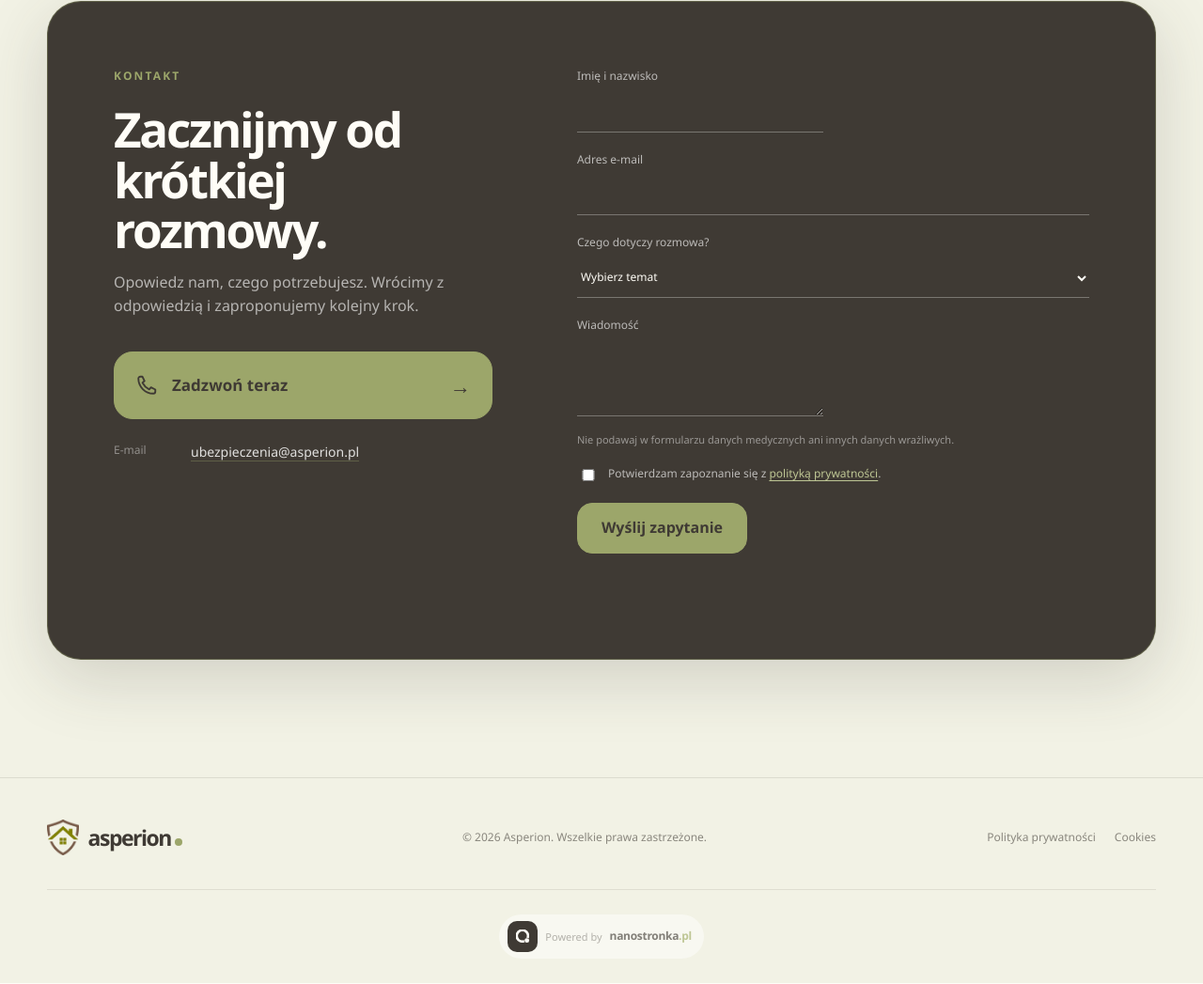
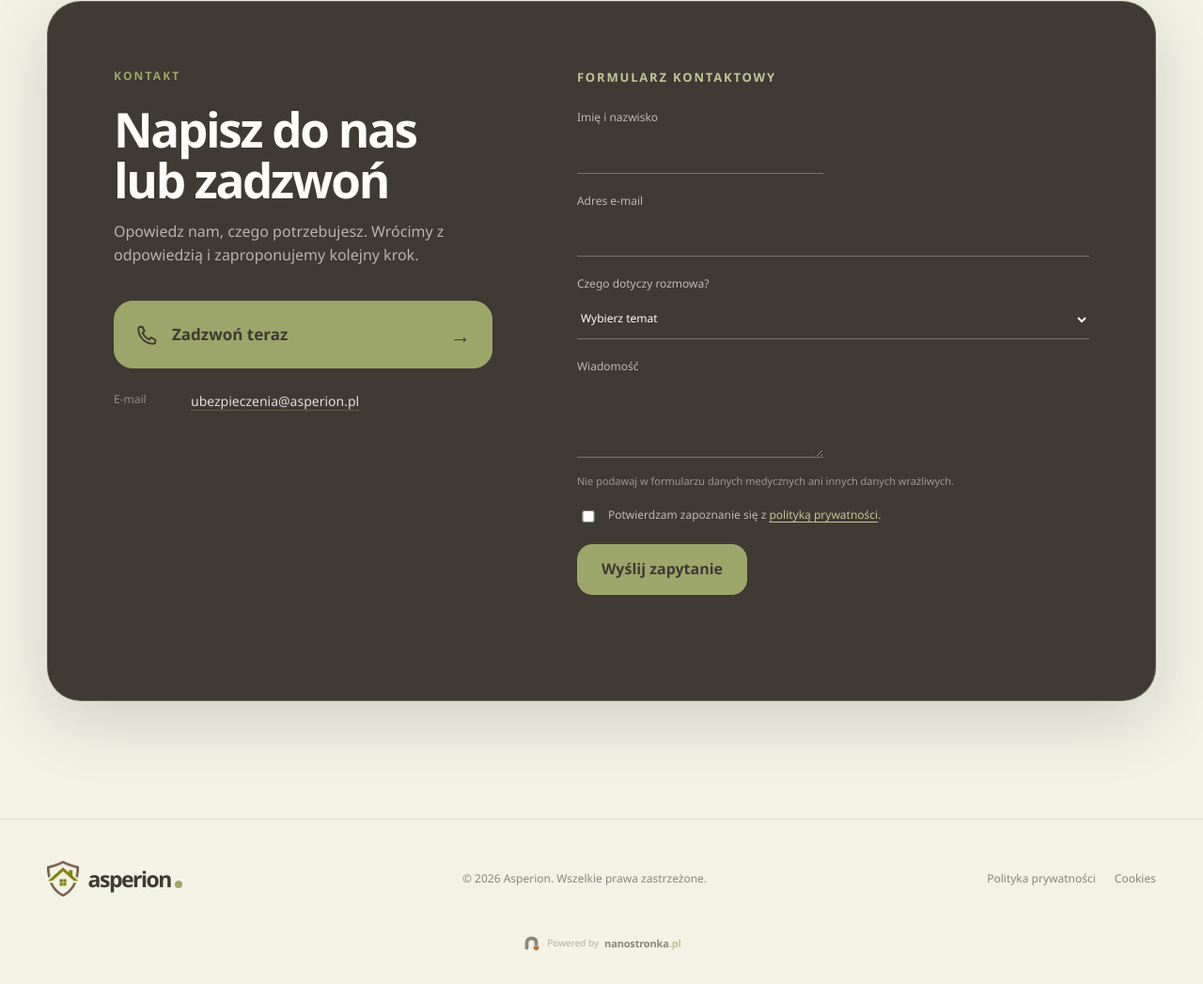
Before and after one commit to ukasshee/asperion, a website: page index.html in a window 1280 px wide. Shown: the part 4031-5078 px from the top of the page at 94% size. Drawn offline with Linux system fonts and the light colour scheme.

Commit message:
Improve contact section, footer credit, and asset freshness (#2)
Update localized contact messaging, add a labeled contact form, modernize the nanostronka credit, and prevent stale deployed CSS and JavaScript assets.

```diff
--- a/app.js
+++ b/app.js
@@ -11,7 +11,7 @@
     offer1Title: "Komunikacyjne", offer1Text: "OC, AC, NNW i assistance — ochrona kierowcy, pasażerów oraz pojazdu.", offer1Alt: "Oliwkowy samochód zaparkowany przed domem", offer2Title: "Majątkowe", offer2Text: "Ochrona domu, mieszkania, wyposażenia i odpowiedzialności w życiu prywatnym.", offer2Alt: "Oświetlony dom otoczony zielenią o zmierzchu", offer3Title: "Firmowe", offer3Text: "Ochrona majątku, pracowników, odpowiedzialności i ciągłości działania firmy.", offer3Alt: "Właściciele firmy omawiający plany przy stole", offer4Title: "Zdrowotne", offer4Text: "Dostęp do prywatnej opieki medycznej, specjalistów, badań i leczenia.", offer4Alt: "Lekarka podczas spokojnej konsultacji z pacjentką", learnMore: "Dowiedz się więcej <span>→</span>",
     processEyebrow: "JAK DZIAŁAMY", processTitle: "Prościej, niż myślisz.", processLead: "Bierzemy na siebie porównanie wariantów i formalności. Ty podejmujesz świadomą decyzję.", processCta: "Zacznij od rozmowy", step1Title: "Rozmowa", step1Text: "Poznajemy Twoją sytuację, cele i najważniejsze ryzyka.", step2Title: "Analiza", step2Text: "Porównujemy dostępne rozwiązania i wskazujemy różnice.", step3Title: "Decyzja", step3Text: "Wyjaśniamy warunki i pomagamy bezpiecznie przejść przez formalności.",
     aboutEyebrow: "ASPERION", aboutTitle: "Ubezpieczenia są złożone. Nasza rola to uczynić je zrozumiałymi.", aboutText1: "Łączymy znajomość rynku z indywidualnym podejściem. Patrzymy szerzej niż na samą cenę — liczy się zakres ochrony, wyłączenia i realne wsparcie wtedy, gdy jest potrzebne.", aboutText2: "Budujemy relacje oparte na zaufaniu, przejrzystości i odpowiedzialności.",
-    contactEyebrow: "KONTAKT", contactTitle: "Zacznijmy od krótkiej rozmowy.", contactLead: "Opowiedz nam, czego potrzebujesz. Wrócimy z odpowiedzią i zaproponujemy kolejny krok.", companyType: "Pośrednictwo Ubezpieczeniowe", addressLabel: "Adres", phoneLabel: "Telefon", callNow: "Zadzwoń teraz", formName: "Imię i nazwisko", formEmail: "Adres e-mail", formTopic: "Czego dotyczy rozmowa?", formChoose: "Wybierz temat", formMotor: "Ubezpieczenia komunikacyjne", formProperty: "Ubezpieczenia majątkowe", formHealth: "Ubezpieczenia zdrowotne", formBusiness: "Ubezpieczenia firmowe", formOther: "Inny temat", formMessage: "Wiadomość", formSensitive: "Nie podawaj w formularzu danych medycznych ani innych danych wrażliwych.", formConsent: "Potwierdzam zapoznanie się z <a href=\"privacy.html\">polityką prywatności</a>.", formSubmit: "Wyślij zapytanie", formSending: "Wysyłanie…", formSuccess: "Dziękujemy! Wiadomość została wysłana. Odpowiemy najszybciej, jak to możliwe.", formError: "Nie udało się wysłać wiadomości. Spróbuj ponownie lub napisz na ubezpieczenia@asperion.pl.", formRateLimit: "Wysłano zbyt wiele zapytań. Spróbuj ponownie za kilka minut.", rights: "Wszelkie prawa zastrzeżone.", privacy: "Polityka prywatności", cookies: "Cookies",
+    contactEyebrow: "KONTAKT", contactTitle: "Napisz do nas lub zadzwoń", contactLead: "Opowiedz nam, czego potrzebujesz. Wrócimy z odpowiedzią i zaproponujemy kolejny krok.", companyType: "Pośrednictwo Ubezpieczeniowe", addressLabel: "Adres", phoneLabel: "Telefon", callNow: "Zadzwoń teraz", formHeading: "Formularz kontaktowy", formName: "Imię i nazwisko", formEmail: "Adres e-mail", formTopic: "Czego dotyczy rozmowa?", formChoose: "Wybierz temat", formMotor: "Ubezpieczenia komunikacyjne", formProperty: "Ubezpieczenia majątkowe", formHealth: "Ubezpieczenia zdrowotne", formBusiness: "Ubezpieczenia firmowe", formOther: "Inny temat", formMessage: "Wiadomość", formSensitive: "Nie podawaj w formularzu danych medycznych ani innych danych wrażliwych.", formConsent: "Potwierdzam zapoznanie się z <a href=\"privacy.html\">polityką prywatności</a>.", formSubmit: "Wyślij zapytanie", formSending: "Wysyłanie…", formSuccess: "Dziękujemy! Wiadomość została wysłana. Odpowiemy najszybciej, jak to możliwe.", formError: "Nie udało się wysłać wiadomości. Spróbuj ponownie lub napisz na ubezpieczenia@asperion.pl.", formRateLimit: "Wysłano zbyt wiele zapytań. Spróbuj ponownie za kilka minut.", rights: "Wszelkie prawa zastrzeżone.", privacy: "Polityka prywatności", cookies: "Cookies",
     themeToLight: "Włącz jasny motyw", themeToDark: "Włącz ciemny motyw", title: "Asperion — ubezpieczenia dobrane do Ciebie", description: "Asperion — pośrednictwo ubezpieczeniowe dla osób, rodzin i firm."
   },
   en: {
@@ -22,7 +22,7 @@
     offer1Title: "Motor", offer1Text: "Third-party liability, comprehensive cover, accident insurance and assistance for drivers, passengers and vehicles.", offer1Alt: "Olive-green car parked in front of a home", offer2Title: "Property", offer2Text: "Protection for your house, apartment, belongings and personal liability.", offer2Alt: "A warmly lit home surrounded by greenery at dusk", offer3Title: "Business", offer3Text: "Protection for company assets, employees, liability and business continuity.", offer3Alt: "Business owners discussing plans at a table", offer4Title: "Health", offer4Text: "Access to private medical care, specialists, diagnostic tests and treatment.", offer4Alt: "Doctor during a calm consultation with a patient", learnMore: "Learn more <span>→</span>",
     processEyebrow: "HOW IT WORKS", processTitle: "Simpler than you think.", processLead: "We take care of comparing options and paperwork. You make an informed decision.", processCta: "Start with a conversation", step1Title: "Conversation", step1Text: "We learn about your situation, goals and key risks.", step2Title: "Analysis", step2Text: "We compare available solutions and highlight the differences.", step3Title: "Decision", step3Text: "We explain the terms and guide you safely through the formalities.",
     aboutEyebrow: "ASPERION", aboutTitle: "Insurance is complex. Our role is to make it clear.", aboutText1: "We combine market knowledge with a personal approach. We look beyond price — coverage, exclusions and genuine support when it matters are what count.", aboutText2: "We build relationships based on trust, transparency and responsibility.",
-    contactEyebrow: "CONTACT", contactTitle: "Let's start with a short conversation.", contactLead: "Tell us what you need. We will get back to you and suggest the next step.", companyType: "Insurance Brokerage", addressLabel: "Address", phoneLabel: "Phone", callNow: "Call now", formName: "Full name", formEmail: "Email address", formTopic: "What would you like to discuss?", formChoose: "Choose a topic", formMotor: "Motor insurance", formProperty: "Property insurance", formHealth: "Health insurance", formBusiness: "Business insurance", formOther: "Other", formMessage: "Message", formSensitive: "Do not include medical information or other sensitive data in this form.", formConsent: "I confirm that I have read the <a href=\"privacy.html\">privacy policy</a>.", formSubmit: "Send enquiry", formSending: "Sending…", formSuccess: "Thank you! Your message has been sent. We will reply as soon as possible.", formError: "We could not send your message. Please try again or email ubezpieczenia@asperion.pl.", formRateLimit: "Too many enquiries have been sent. Please try again in a few minutes.", rights: "All rights reserved.", privacy: "Privacy policy", cookies: "Cookies",
+    contactEyebrow: "CONTACT", contactTitle: "Write to us or give us a call", contactLead: "Tell us what you need. We will get back to you and suggest the next step.", companyType: "Insurance Brokerage", addressLabel: "Address", phoneLabel: "Phone", callNow: "Call now", formHeading: "Contact form", formName: "Full name", formEmail: "Email address", formTopic: "What would you like to discuss?", formChoose: "Choose a topic", formMotor: "Motor insurance", formProperty: "Property insurance", formHealth: "Health insurance", formBusiness: "Business insurance", formOther: "Other", formMessage: "Message", formSensitive: "Do not include medical information or other sensitive data in this form.", formConsent: "I confirm that I have read the <a href=\"privacy.html\">privacy policy</a>.", formSubmit: "Send enquiry", formSending: "Sending…", formSuccess: "Thank you! Your message has been sent. We will reply as soon as possible.", formError: "We could not send your message. Please try again or email ubezpieczenia@asperion.pl.", formRateLimit: "Too many enquiries have been sent. Please try again in a few minutes.", rights: "All rights reserved.", privacy: "Privacy policy", cookies: "Cookies",
     themeToLight: "Switch to light theme", themeToDark: "Switch to dark theme", title: "Asperion — insurance tailored to you", description: "Asperion — insurance brokerage for individuals, families and businesses."
   }
 };
--- a/index.html
+++ b/index.html
@@ -9,7 +9,7 @@
   <script>
     document.documentElement.dataset.theme = localStorage.getItem("asperion-theme") || "light";
   </script>
-  <link rel="stylesheet" href="styles.css" />
+  <link rel="stylesheet" href="styles.css?v=20260727" />
 </head>
 <body>
   <a class="skip-link" href="#main" data-i18n="skip">Przejdź do treści</a>
@@ -214,6 +214,7 @@
         </div>
         <form class="contact-form" id="contact-form">
           <div class="form-honeypot" aria-hidden="true"><label>Website<input type="text" name="website" tabindex="-1" autocomplete="off" /></label></div>
+          <h3 class="form-heading" data-i18n="formHeading">Formularz kontaktowy</h3>
           <label><span data-i18n="formName">Imię i nazwisko</span><input type="text" name="name" autocomplete="name" required /></label>
           <label><span data-i18n="formEmail">Adres e-mail</span><input type="email" name="email" autocomplete="email" required /></label>
           <label><span data-i18n="formTopic">Czego dotyczy rozmowa?</span>
@@ -248,7 +249,7 @@
     <div class="powered-wrap">
       <a class="powered-badge" href="https://nanostronka.pl" target="_blank" rel="noopener noreferrer" aria-label="Powered by nanostronka — otwórz nanostronka.pl">
         <span class="powered-brand-icon" aria-hidden="true">
-          <svg viewBox="0 0 512 512"><defs><mask id="nano-cutout-index"><rect width="512" height="512" fill="white"/><circle cx="357" cy="357" r="72" fill="black"/></mask></defs><circle cx="240" cy="240" r="148" fill="none" stroke="currentColor" stroke-width="64" mask="url(#nano-cutout-index)"/><circle cx="357" cy="357" r="60" fill="currentColor"/></svg>
+          <svg viewBox="0 0 512 512"><path d="M120 392V248C120 168 176 116 260 116C344 116 392 166 392 242V292" fill="none" stroke="currentColor" stroke-linecap="round" stroke-linejoin="round" stroke-width="102.2208"/><path d="M343.02 326.846A76.8 76.8 0 1 0 440.98 326.846A60.1104 60.1104 0 0 1 343.02 326.846Z" fill="#B87333"/></svg>
         </span>
         <span class="powered-label">Powered by</span>
         <strong>nanostronka<span class="powered-dot">.pl</span></strong>
@@ -266,7 +267,7 @@
     <button class="button cookie-confirm" type="button" data-cookie-confirm data-cookie-i18n="confirm">Rozumiem</button>
   </section>
 
-  <script src="app.js"></script>
-  <script src="consent.js"></script>
+  <script src="app.js?v=20260727"></script>
+  <script src="consent.js?v=20260727"></script>
 </body>
 </html>
--- a/styles.css
+++ b/styles.css
@@ -158,8 +158,9 @@
 .contact-details dd a:hover { color: var(--olive-light); border-color: var(--olive-light); }
 .contact-form { display: grid; grid-template-columns: 1fr 1fr; gap: 20px; }
 .form-honeypot { position: absolute !important; left: -10000px !important; width: 1px; height: 1px; overflow: hidden; }
+.form-heading { grid-column: 1 / -1; margin: 0 0 4px; color: var(--olive-light); font-size: 13px; font-weight: 700; letter-spacing: .14em; text-transform: uppercase; }
 .contact-form label { display: flex; flex-direction: column; gap: 8px; font-size: 12px; color: rgba(255,255,255,.65); }
-.contact-form label:nth-child(3), .contact-form label:nth-child(4), .form-privacy-note, .consent, .contact-form button, .form-status { grid-column: 1 / -1; }
+.contact-form label:nth-child(4), .contact-form label:nth-child(5), .form-privacy-note, .consent, .contact-form button, .form-status { grid-column: 1 / -1; }
 .contact-form input, .contact-form select, .contact-form textarea { width: 100%; border: 0; border-bottom: 1px solid rgba(255,255,255,.3); border-radius: 0; outline: none; padding: 10px 0 12px; background: transparent; color: var(--white); }
 .contact-form select option { background: var(--brown); }
 .contact-form textarea { resize: vertical; }
@@ -181,17 +182,15 @@
 .footer-links { display: flex; gap: 20px; }
 .footer-link-button { border: 0; padding: 0; background: none; color: inherit; cursor: pointer; }
 .footer-links a:hover, .footer-link-button:hover { color: var(--olive-light); }
-.powered-wrap { display: flex; justify-content: center; margin: 34px auto -16px; padding-top: 26px; border-top: 1px solid rgba(156,166,106,.12); width: min(1180px, calc(100% - 48px)); }
-.powered-badge { position: relative; isolation: isolate; display: inline-flex; align-items: center; gap: 8px; min-height: 46px; padding: 7px 13px 7px 8px; border: 0; border-radius: 999px; background: rgba(255,255,255,.025); color: rgba(255,255,255,.58); overflow: hidden; font-size: 11px; transition: color .25s ease, transform .25s ease, background .25s ease; }
-.powered-badge::before { content: ""; position: absolute; z-index: -1; top: -60%; left: -45%; width: 35%; height: 220%; background: linear-gradient(90deg, transparent, rgba(190,198,148,.17), transparent); transform: skewX(-18deg); animation: powered-shine 4.8s ease-in-out infinite; }
-.powered-badge:hover { color: var(--white); background: rgba(156,166,106,.08); transform: translateY(-2px); }
-.powered-label { opacity: .58; }
-.powered-brand-icon { display: grid; place-items: center; width: 32.2px; height: 32.2px; margin-left: 1px; border: 0; border-radius: 10px; background: rgba(156,166,106,.1); color: var(--white); transition: background .25s ease, transform .25s ease; }
-.powered-brand-icon svg { display: block; width: 21px; height: 21px; overflow: visible; }
-.powered-badge strong { color: inherit; font-size: 12px; letter-spacing: -.025em; }
+.powered-wrap { display: flex; justify-content: center; margin: 32px auto -14px; width: min(1180px, calc(100% - 48px)); }
+.powered-badge { display: inline-flex; align-items: center; gap: 6px; padding: 5px 2px; color: rgba(255,255,255,.48); font-size: 10px; transition: color .2s ease, transform .2s ease; }
+.powered-badge:hover { color: var(--white); transform: translateY(-1px); }
+.powered-badge:focus-visible { outline: 1px solid var(--olive-light); outline-offset: 5px; border-radius: 3px; }
+.powered-label { opacity: .62; }
+.powered-brand-icon { display: grid; place-items: center; width: 21px; height: 21px; color: currentColor; }
+.powered-brand-icon svg { display: block; width: 19px; height: 19px; overflow: visible; }
+.powered-badge strong { color: inherit; font-size: 11px; font-weight: 650; letter-spacing: -.015em; }
 .powered-dot { color: var(--olive-light); }
-.powered-badge:hover .powered-brand-icon { background: rgba(156,166,106,.24); transform: rotate(-8deg) scale(1.06); }
-@keyframes powered-shine { 0%, 55% { left: -45%; } 85%, 100% { left: 125%; } }
 
 .cookie-panel { position: fixed; z-index: 300; right: 24px; bottom: 24px; width: min(620px, calc(100% - 48px)); padding: 25px; border: 1px solid rgba(190,198,148,.38); border-radius: 24px; background: rgba(63,58,52,.96); color: var(--white); box-shadow: 0 24px 80px rgba(0,0,0,.35); backdrop-filter: blur(20px); display: flex; align-items: flex-end; gap: 28px; }
 .cookie-panel[hidden] { display: none; }
@@ -235,10 +234,8 @@
 html[data-theme="light"] .signature { color: var(--brown); }
 html[data-theme="light"] .contact { background: rgba(156,166,106,.13); }
 html[data-theme="light"] footer { background: rgba(156,166,106,.13); color: var(--brown); border-top-color: rgba(63,58,52,.12); }
-html[data-theme="light"] .powered-wrap { border-top-color: rgba(63,58,52,.11); }
-html[data-theme="light"] .powered-badge { background: rgba(255,255,255,.45); color: rgba(63,58,52,.64); }
-html[data-theme="light"] .powered-badge:hover { background: rgba(156,166,106,.14); color: var(--brown); }
-html[data-theme="light"] .powered-brand-icon { background: var(--brown); }
+html[data-theme="light"] .powered-badge { color: rgba(63,58,52,.58); }
+html[data-theme="light"] .powered-badge:hover { color: var(--brown); }
 html[data-theme="light"] .cookie-panel { background: rgba(255,253,247,.97); color: var(--brown); border-color: rgba(63,58,52,.18); box-shadow: 0 24px 80px rgba(63,58,52,.22); }
 html[data-theme="light"] .cookie-copy > p:not(.eyebrow) { color: rgba(63,58,52,.68); }
 html[data-theme="light"] .cookie-copy a { color: #626a3f; }
@@ -313,7 +310,6 @@
   html { scroll-behavior: auto; }
   *, *::before, *::after { animation-duration: .01ms !important; animation-iteration-count: 1 !important; transition-duration: .01ms !important; }
   .reveal { opacity: 1; transform: none; }
-  .powered-badge::before { animation: none !important; }
   .insurer-track { animation: none !important; transform: none !important; }
 }
 
```
Also changed, not shown: privacy.html (+3 -3 lines), vercel.json.
